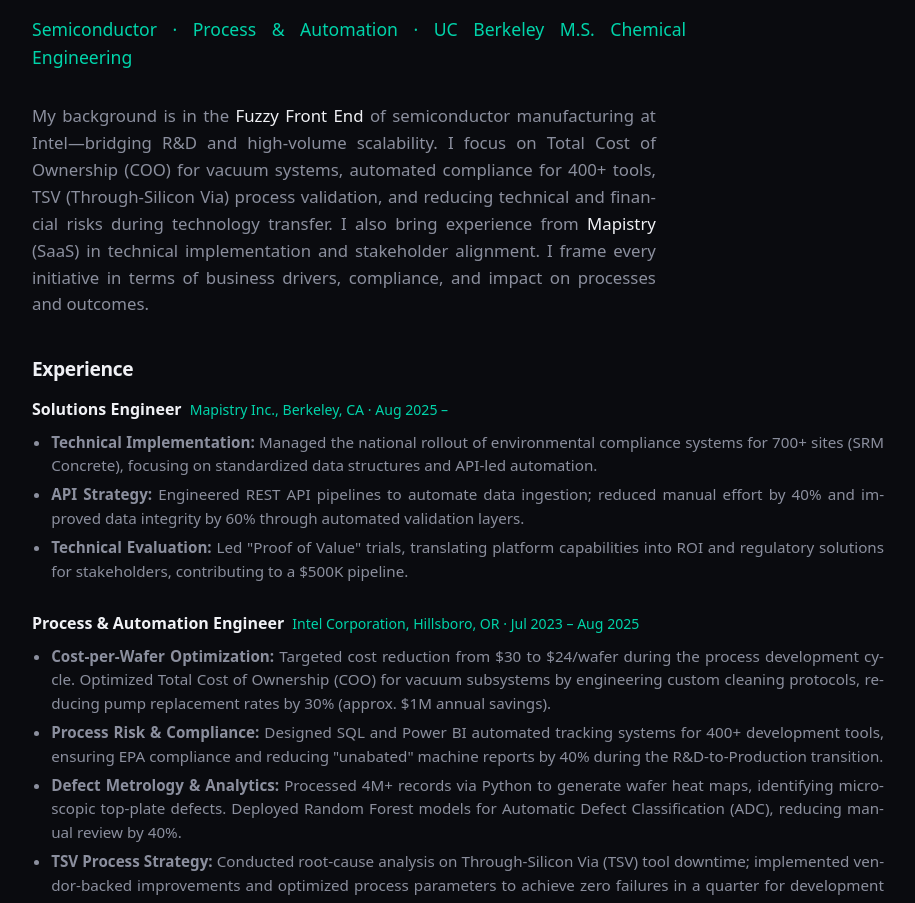
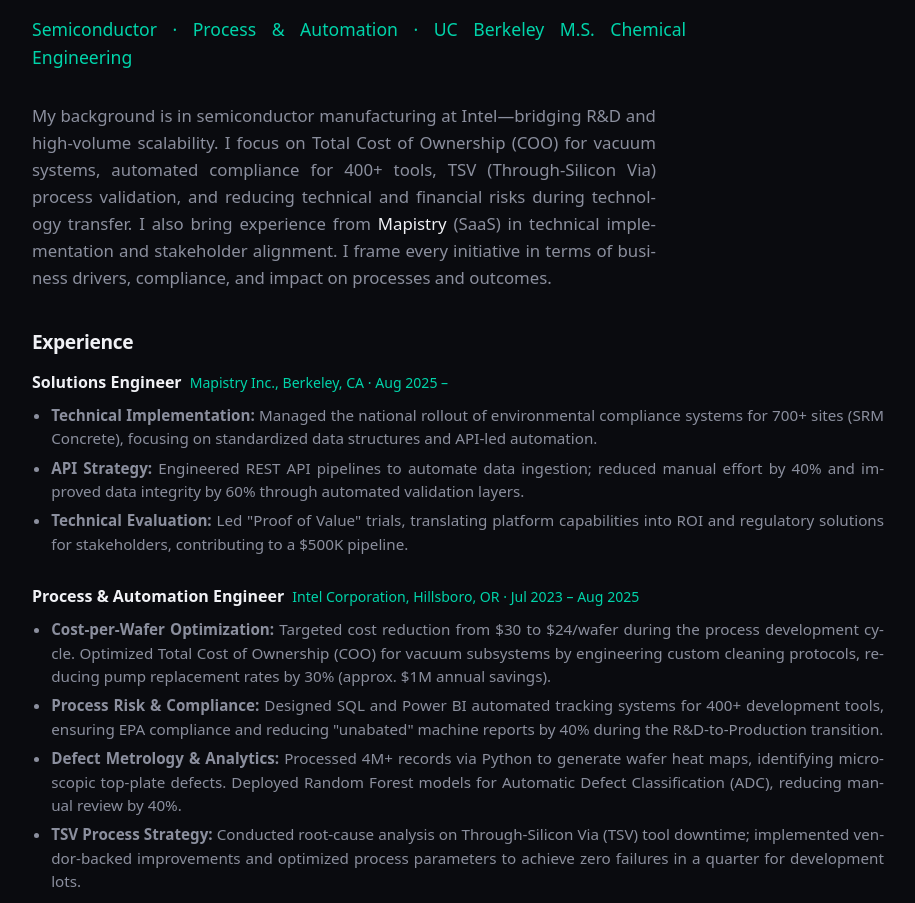
Before and after one commit to balammota/balam_projects, a website: page index.html in a window 1280 px wide. Shown: the part 874-1777 px from the top of the page, without its empty margins (182-1097 px from the left). Drawn offline with Linux system fonts and the light colour scheme.

Commit message:
Update index.html

```diff
--- a/index.html
+++ b/index.html
@@ -32,7 +32,7 @@
       <h1>About</h1>
       <p class="role">Semiconductor · Process &amp; Automation · UC Berkeley M.S. Chemical Engineering</p>
       <p>
-        My background is in the <span class="highlight">Fuzzy Front End</span> of semiconductor manufacturing at Intel—bridging R&amp;D and high-volume scalability. I focus on Total Cost of Ownership (COO) for vacuum systems, automated compliance for 400+ tools, TSV (Through-Silicon Via) process validation, and reducing technical and financial risks during technology transfer. I also bring experience from <span class="highlight">Mapistry</span> (SaaS) in technical implementation and stakeholder alignment. I frame every initiative in terms of business drivers, compliance, and impact on processes and outcomes.
+        My background is in semiconductor manufacturing at Intel—bridging R&amp;D and high-volume scalability. I focus on Total Cost of Ownership (COO) for vacuum systems, automated compliance for 400+ tools, TSV (Through-Silicon Via) process validation, and reducing technical and financial risks during technology transfer. I also bring experience from <span class="highlight">Mapistry</span> (SaaS) in technical implementation and stakeholder alignment. I frame every initiative in terms of business drivers, compliance, and impact on processes and outcomes.
       </p>
 
       <h2 class="about-h2">Experience</h2>
```
